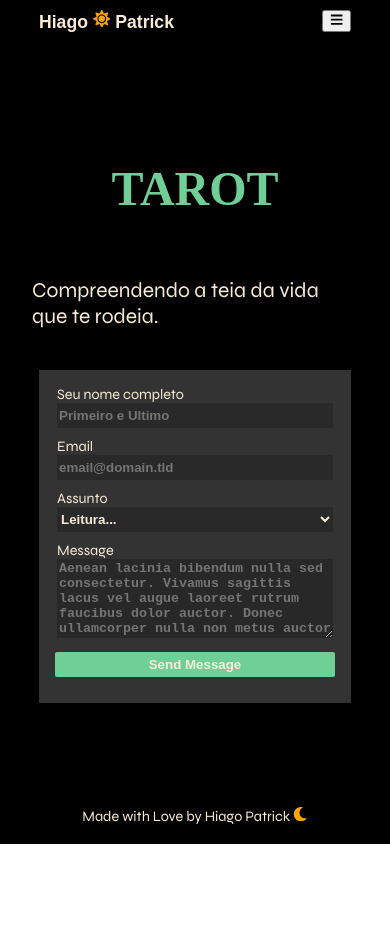
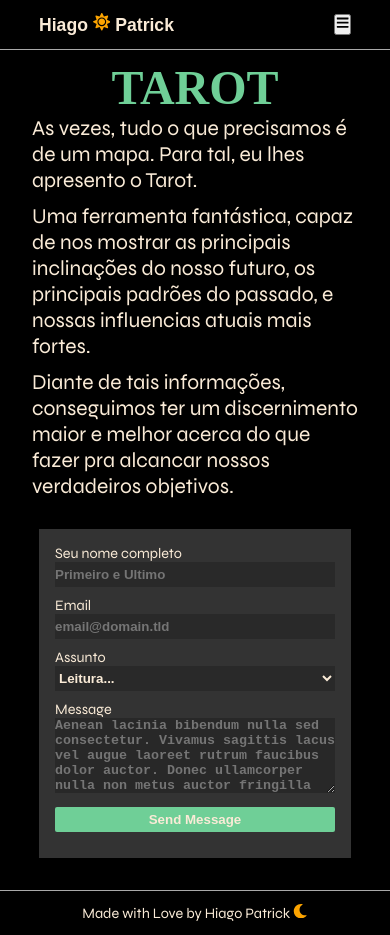
Before and after one commit to hiagoptk/portal, a Next.js app: page /tarot in a window 390 px wide. Before the commit the page ends 844 px from the top, so only its background shows below. Built offline with nearby package versions, Linux system fonts and the light colour scheme; a web font is replaced by a local one.

Commit message:
ajustanto o design da página Tarot para Mobile

```diff
--- a/pages/tarot/index.js
+++ b/pages/tarot/index.js
@@ -7,12 +7,24 @@ const Tarot = () => {
     return (
         <div className={styles.container}>
             <HeaderPage />
+
             <div className={styles.main}>
+
                 <div className={styles.head}>
-                    <h2 className={styles.title}>TAROT</h2>
+                    <h2 className={styles.title}>
+                        TAROT
+                    </h2>
+
                     <p className={styles.description}>
-                        Compreendendo a teia da vida que te rodeia.
+                        As vezes, tudo o que precisamos é de um mapa. Para tal, eu lhes apresento o Tarot.
                     </p>
+                    <p className={styles.description}>
+                        Uma ferramenta fantástica,  capaz de nos mostrar as principais inclinações do nosso futuro, os principais padrões do passado, e nossas influencias atuais mais fortes.
+                    </p>
+                    <p className={styles.description}>
+                        Diante  de tais informações, conseguimos ter um discernimento maior e melhor acerca do que fazer pra alcancar nossos verdadeiros objetivos.
+                    </p>
+
                 </div>
 
 
--- a/styles/FooterPage.module.css
+++ b/styles/FooterPage.module.css
@@ -1,13 +1,11 @@
 .footer {
   width: 100vw;
-  height: 5%;
+  height: 45px;
   display: flex;
-  flex: 1;
-  padding: 2rem 0;
-  flex-direction: column;
   justify-content: center;
   align-items: center;
-  position: fixed;
+  border-top: 1px darkgray solid;
+
 
 
 }
@@ -15,7 +13,7 @@
 .footer p {
   font-size: 0.9rem;
   color: antiquewhite;
-  padding-bottom: 35px;
+
   }
 
 @media (min-width: 768px) {
--- a/styles/HeaderPage.module.css
+++ b/styles/HeaderPage.module.css
@@ -1,11 +1,13 @@
 .navBlack{
     width: 100vw;
-    height: 5%;
+    height: 50px;
     background-color: rgb(0, 0, 0);
     display: flex;
     flex-direction: column;
     align-items: center;
     color: antiquewhite;
+    position: fixed;
+    border-bottom: 1px darkgray solid;
 
 
 }
--- a/styles/Tarot.module.css
+++ b/styles/Tarot.module.css
@@ -1,11 +1,9 @@
 
 .container {
   height: 100vh;
-    max-height: 100vh;
-    overflow: hidden;
+  height: auto;
   background-color: black;
   color: antiquewhite;
-
 }
 
 .main {
@@ -16,6 +14,7 @@
   flex-direction: column;
   justify-content: center;
   align-items: center;
+  padding-top: 60px;
 
 }
 
@@ -38,7 +37,7 @@
 
 .description{
   font-size: 2.5vmax;
-    padding-bottom: 20px;
+  padding-bottom: 10px;
 }
 
 .form {
--- a/styles/globals.css
+++ b/styles/globals.css
@@ -4,7 +4,6 @@ html,
 body {
   padding: 0;
   margin: 0;
-
 }
 
 a {
@@ -14,6 +13,8 @@ a {
 
 * {
   box-sizing: border-box;
+  padding: 0;
+  margin: 0;
 }
 
 p {
```
Lines whose indentation alone changed are shown as unchanged.
